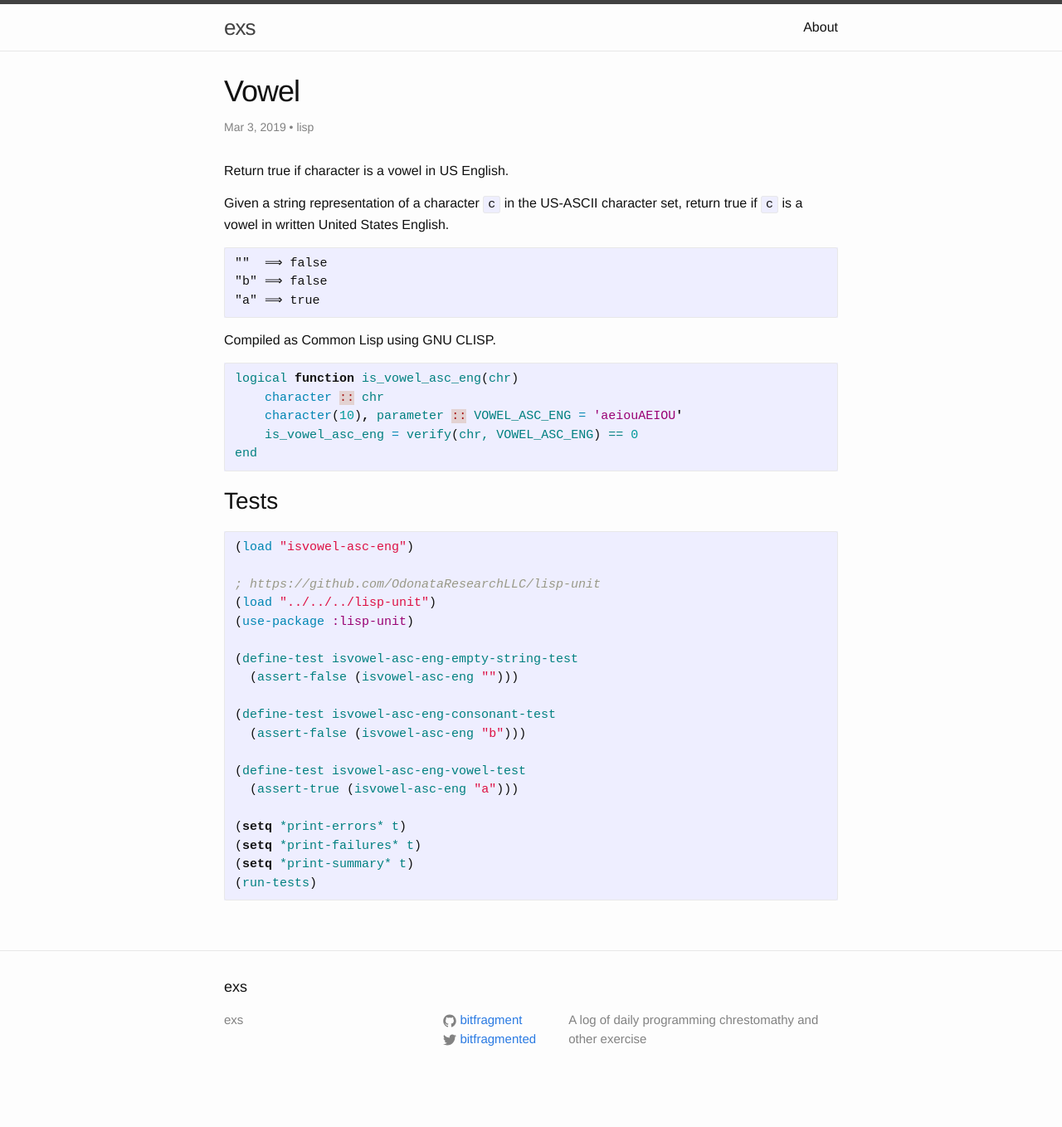
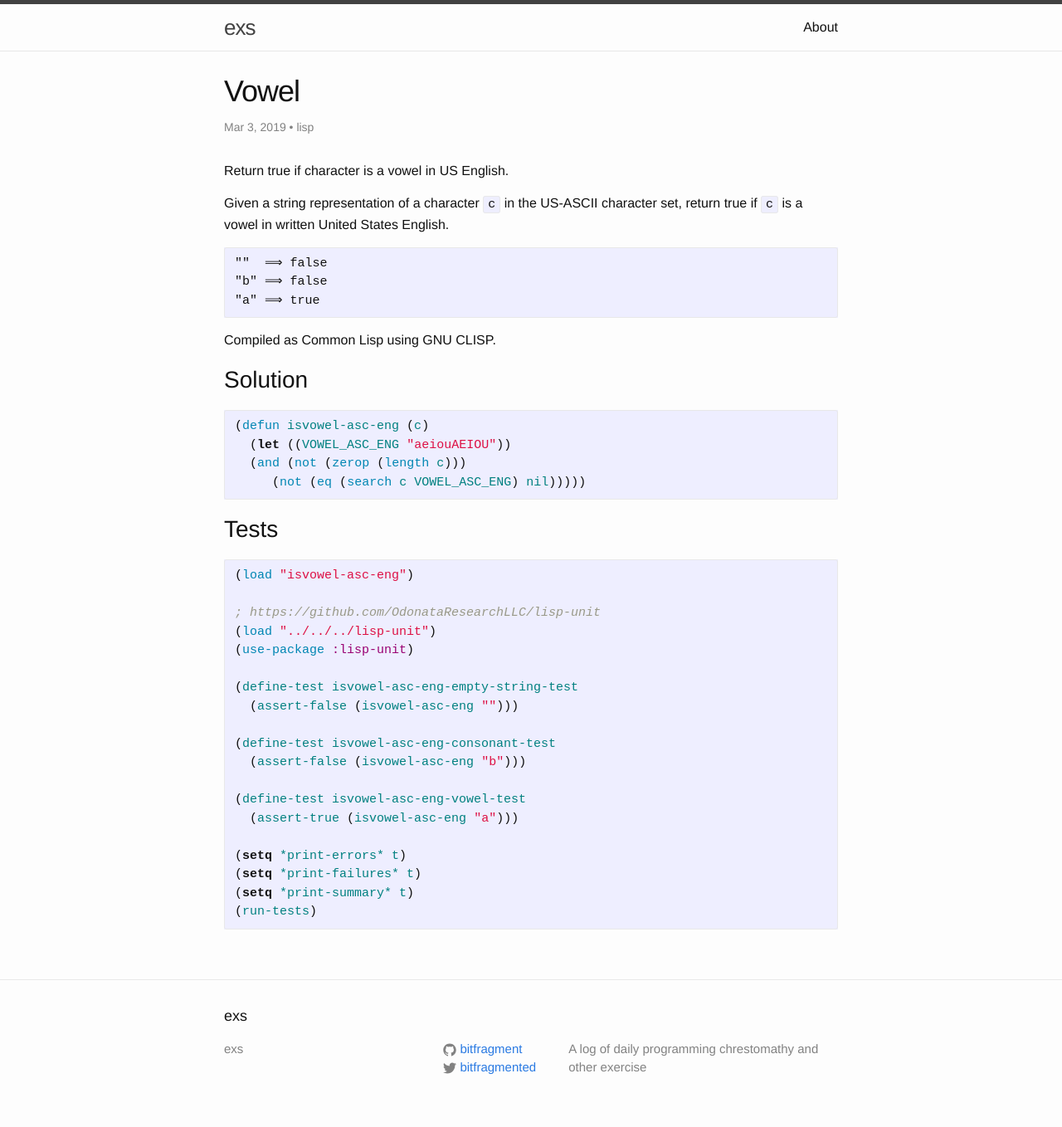
Before and after one commit to bitfragment/exs, a Jekyll site: the page built from _posts/2019-03-03-vowel.md, in a window 1280 px wide. Shown: the whole page at 83% size. Built offline with Jekyll 4.4.1, drawn with Linux system fonts in a browser that asks for light colours; before the commit the page ends 1323 px from its top, so only the background shows below that.

Commit message:
Hotfix solution source

````diff
--- a/_posts/2019-03-03-vowel.md
+++ b/_posts/2019-03-03-vowel.md
@@ -18,12 +18,14 @@ States English.
 
 Compiled as Common Lisp using GNU CLISP.
 
+
+## Solution
+
 ```lisp
-logical function is_vowel_asc_eng(chr)
-    character :: chr
-    character(10), parameter :: VOWEL_ASC_ENG = 'aeiouAEIOU'
-    is_vowel_asc_eng = verify(chr, VOWEL_ASC_ENG) == 0
-end
+(defun isvowel-asc-eng (c)
+  (let ((VOWEL_ASC_ENG "aeiouAEIOU"))
+  (and (not (zerop (length c)))
+     (not (eq (search c VOWEL_ASC_ENG) nil)))))
 ```
 
 
````
